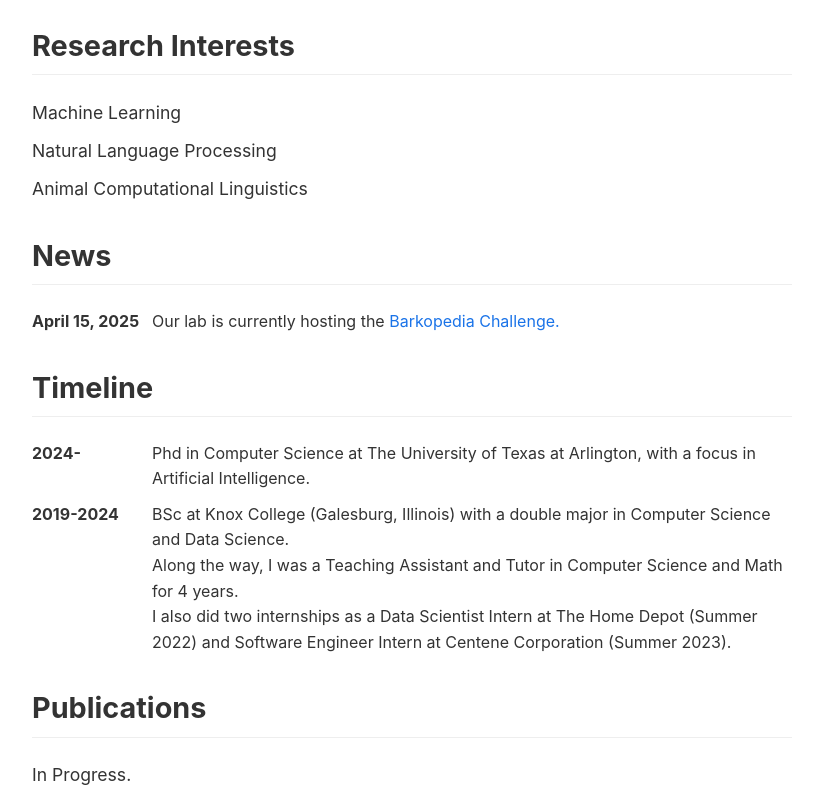
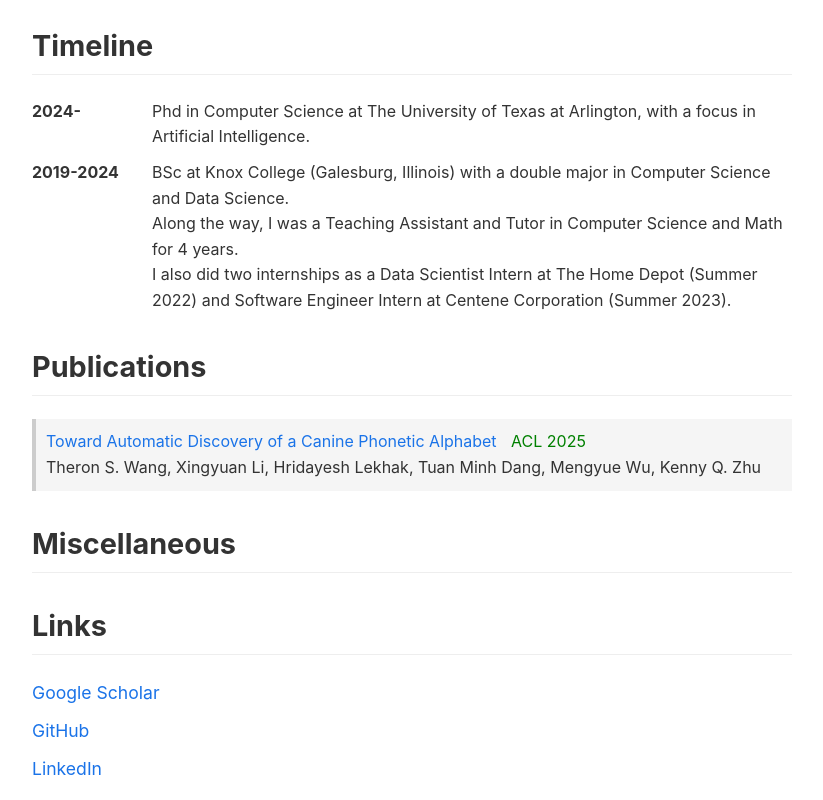
Before and after one commit to tmdang1101/tmdang1101.github.io, a plain HTML site: page index.html in a window 1280 px wide. Shown: the part 600-1400 px from the top of the page, without its empty margins (228-1051 px from the left). Drawn offline with Linux system fonts and the light colour scheme.

Commit message:
added publication

```diff
--- a/index.html
+++ b/index.html
@@ -30,28 +30,19 @@
         Previously, I earned my Bachelor's degree in Computer Science and Data Science from Knox College. <br>
 
         I am a graduate mentor for the NSF Research Experience for Undergraduates (REU) program: <a href="https://uta-acl2.github.io/reu/index.html" target="_blank" rel="noopener">Animal Language Processing and Understanding</a>.
-        I also work as a web developer for the CSE department at UT Arlington, responsible for developing and maintaining our department’s internal web applications.
+        I also work as a web developer for the CSE department at UT Arlington, responsible for developing and maintaining our department’s internal web applications. <br>
+
       </p>
     </section>
 
-    <!-- Research Interests -->
-    <section id="research">
-      <h2>Research Interests</h2>
-      <ul>
-        <li>Machine Learning</li>
-        <li>Natural Language Processing</li>
-        <li>Animal Computational Linguistics</li>
-      </ul>
-    </section>
-
     <!-- News -->
-    <section id="news">
+    <!-- <section id="news">
         <h2>News</h2>
         <div class="event-item">
             <span class="event-date">April 15, 2025</span>
             <span class="event-content">Our lab is currently hosting the <a href="https://uta-acl2.github.io/Barkopedia/" target="_blank" rel="noopener">Barkopedia Challenge.</a></span>
         </div>
-    </section>
+    </section> -->
 
     <!-- Timeline -->
     <section id="timeline">
@@ -75,15 +66,11 @@
     <!-- Publications -->
     <section id="publications">
       <h2>Publications</h2>
-      <ul>
-        <!-- <li>
-          <strong>Your Name</strong>, Co-author Name. "Paper Title." <em>Conference/Journal Name</em>, Year.
-          [<a href="#">PDF</a>] [<a href="#">Code</a>]
-        </li> -->
-        <li>
-            In Progress.
-        </li>
-      </ul>
+      <div class="paper">
+        <a href="https://aclanthology.org/2025.acl-long.451/" target="_blank" rel="noopener">Toward Automatic Discovery of a Canine Phonetic Alphabet</a>
+        <span class="paper-conference">ACL 2025</span><br>
+        <span class="paper-authors">Theron S. Wang, Xingyuan Li, Hridayesh Lekhak, Tuan Minh Dang, Mengyue Wu, Kenny Q. Zhu</span>
+      </div>
     </section>
 
     <!-- Miscellaneous -->
@@ -95,10 +82,9 @@
     <section id="links">
       <h2>Links</h2>
       <ul>
+        <li><a href="https://scholar.google.com/citations?user=i6hLwyQAAAAJ" target="_blank" rel="noopener">Google Scholar</a></li>
         <li><a href="https://github.com/tmdang1101" target="_blank" rel="noopener">GitHub</a></li>
         <li><a href="https://linkedin.com/in/tuandang11" target="_blank" rel="noopener">LinkedIn</a></li>
-        <!-- <li><a href="https://scholar.google.com/citations?user=your-id">Google Scholar</a></li> -->
-        <!-- <li><a href="https://x.com/your-username">X</a></li> -->
       </ul>
     </section>
   </div>
--- a/styles.css
+++ b/styles.css
@@ -78,6 +78,29 @@ body {
     flex: 1;
   }
 
+
+
+
+
+  .paper {
+    align-items: baseline;
+    background-color: #f5f5f5;
+    padding: 10px;
+    margin-bottom: 10px;
+    border-left: 4px solid #ccc;
+  }
+
+  .paper-conference {
+    color: green;
+    margin-left: 10px;
+  }
+
+
+
+
+
+
+
   /* Responsive Design */
   @media (max-width: 600px) {
     .header-flex {
```
